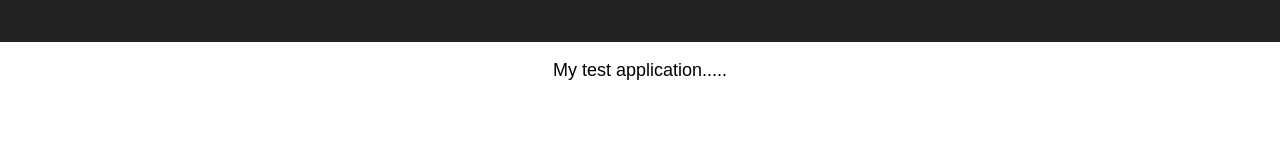
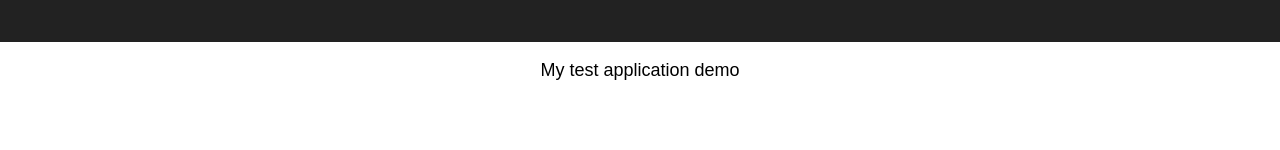
Before and after one commit to miikkaRoine/my-app, a React (Create React App) app: page / in a window 1280 px wide. Shown: the part 148-298 px from the top of the page. Built offline with nearby package versions, Linux system fonts and the light colour scheme.

Commit message:
content update 4

```diff
--- a/src/App.js
+++ b/src/App.js
@@ -11,7 +11,7 @@ class App extends Component {
           <h2>Welcome to React</h2>
         </div>
         <p className="App-intro">
-          My test application.....
+          My test application demo
         </p>
       </div>
     );
```
